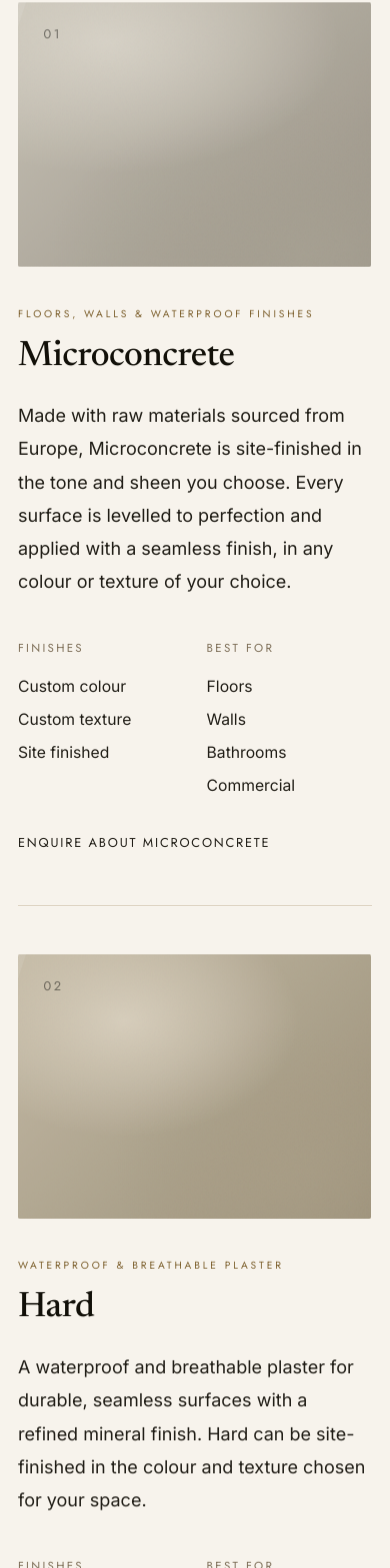
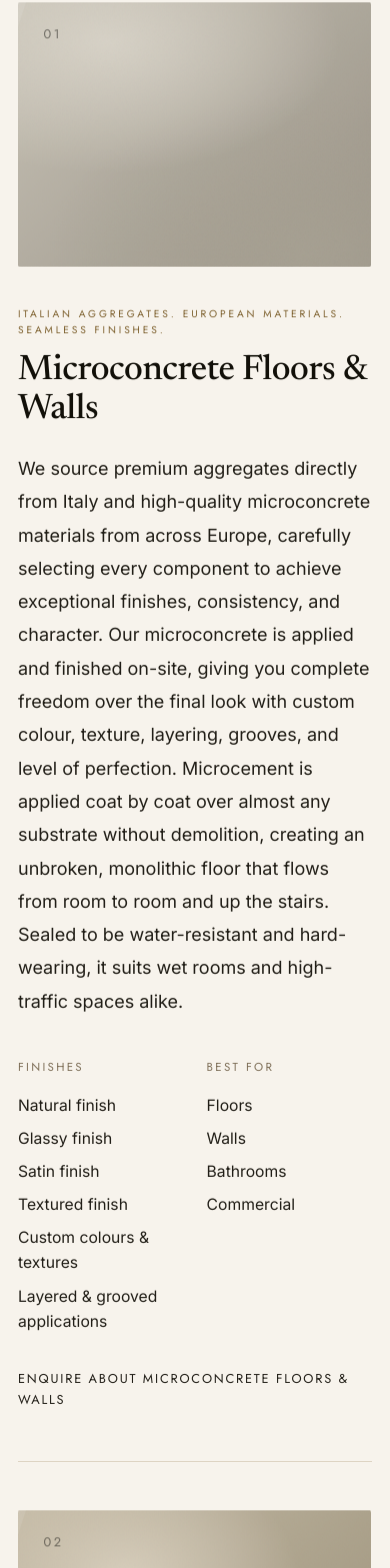
Before and after one commit to Terranova-dev/terranova-website, a Next.js app: page /products in a window 390 px wide. Shown: the part 423-1991 px from the top of the page. Built offline with nearby package versions, Linux system fonts and the light colour scheme.

Commit message:
Refactor product descriptions for clarity and consistency; update footer link text and adjust grid styles in sections

```diff
--- a/src/app/page.tsx
+++ b/src/app/page.tsx
@@ -7,7 +7,7 @@ import Solutions from "@/components/Solutions";
 import Stats from "@/components/Stats";
 import Craft from "@/components/Craft";
 import WhyTerranova from "@/components/WhyTerranova";
-import SelectedWork from "@/components/SelectedWork";
+// import SelectedWork from "@/components/SelectedWork";
 import Process from "@/components/Process";
 // import Testimonials from "@/components/Testimonials";
 import CTA from "@/components/CTA";
@@ -26,7 +26,7 @@ export default function Home() {
         <Stats />
         <Craft />
         <WhyTerranova />
-        <SelectedWork />
+        {/* <SelectedWork /> */}
         <Process />
         {/* <Testimonials /> */}
         <CTA />
--- a/src/app/sections.css
+++ b/src/app/sections.css
@@ -1393,7 +1393,7 @@ h4 {
 }
 
 @media (max-width: 860px) {
-  .statband__grid {
+  .statband__grid:not(.statband__grid--single) {
     grid-template-columns: repeat(2, 1fr);
     gap: 2.4rem 1.5rem;
   }
@@ -1574,7 +1574,7 @@ h4 {
     grid-template-columns: 1fr;
   }
 
-  .statband__grid {
+  .statband__grid:not(.statband__grid--single) {
     grid-template-columns: repeat(2, 1fr);
     gap: 2rem 1.25rem;
   }
--- a/src/components/Footer.tsx
+++ b/src/components/Footer.tsx
@@ -90,7 +90,7 @@ export default function Footer() {
             </li>
             <li>
               <Link className="footer__link" href="/products#rrs-hard">
-                Hard
+                Rock
               </Link>
             </li>
             <li>
--- a/src/components/ProductsPage.tsx
+++ b/src/components/ProductsPage.tsx
@@ -5,10 +5,17 @@ const products = [
   {
     id: "microconcrete",
     index: "01",
-    eyebrow: "Floors, walls & waterproof finishes",
-    title: "Microconcrete",
-    text: "Made with raw materials sourced from Europe, Microconcrete is site-finished in the tone and sheen you choose. Every surface is levelled to perfection and applied with a seamless finish, in any colour or texture of your choice.",
-    finishes: ["Custom colour", "Custom texture", "Site finished"],
+    eyebrow: "Italian aggregates. European materials. Seamless finishes.",
+    title: "Microconcrete Floors & Walls",
+    text: "We source premium aggregates directly from Italy and high-quality microconcrete materials from across Europe, carefully selecting every component to achieve exceptional finishes, consistency, and character. Our microconcrete is applied and finished on-site, giving you complete freedom over the final look with custom colour, texture, layering, grooves, and level of perfection. Microcement is applied coat by coat over almost any substrate without demolition, creating an unbroken, monolithic floor that flows from room to room and up the stairs. Sealed to be water-resistant and hard-wearing, it suits wet rooms and high-traffic spaces alike.",
+    finishes: [
+      "Natural finish",
+      "Glassy finish",
+      "Satin finish",
+      "Textured finish",
+      "Custom colours & textures",
+      "Layered & grooved applications",
+    ],
     bestFor: ["Floors", "Walls", "Bathrooms", "Commercial"],
     swatch: "swatch--cement",
     reverse: false,
@@ -17,8 +24,8 @@ const products = [
     id: "rrs-hard",
     index: "02",
     eyebrow: "Waterproof & breathable plaster",
-    title: "Hard",
-    text: "A waterproof and breathable plaster for durable, seamless surfaces with a refined mineral finish. Hard can be site-finished in the colour and texture chosen for your space.",
+    title: "Rock",
+    text: "A waterproof and breathable plaster for durable, seamless surfaces with a refined mineral finish. Rock can be site-finished in the colour and texture chosen for your space.",
     finishes: ["Waterproof", "Breathable", "Custom colour & texture"],
     bestFor: ["Floors", "Walls", "Bathrooms", "Commercial"],
     swatch: "swatch--stone",
```
